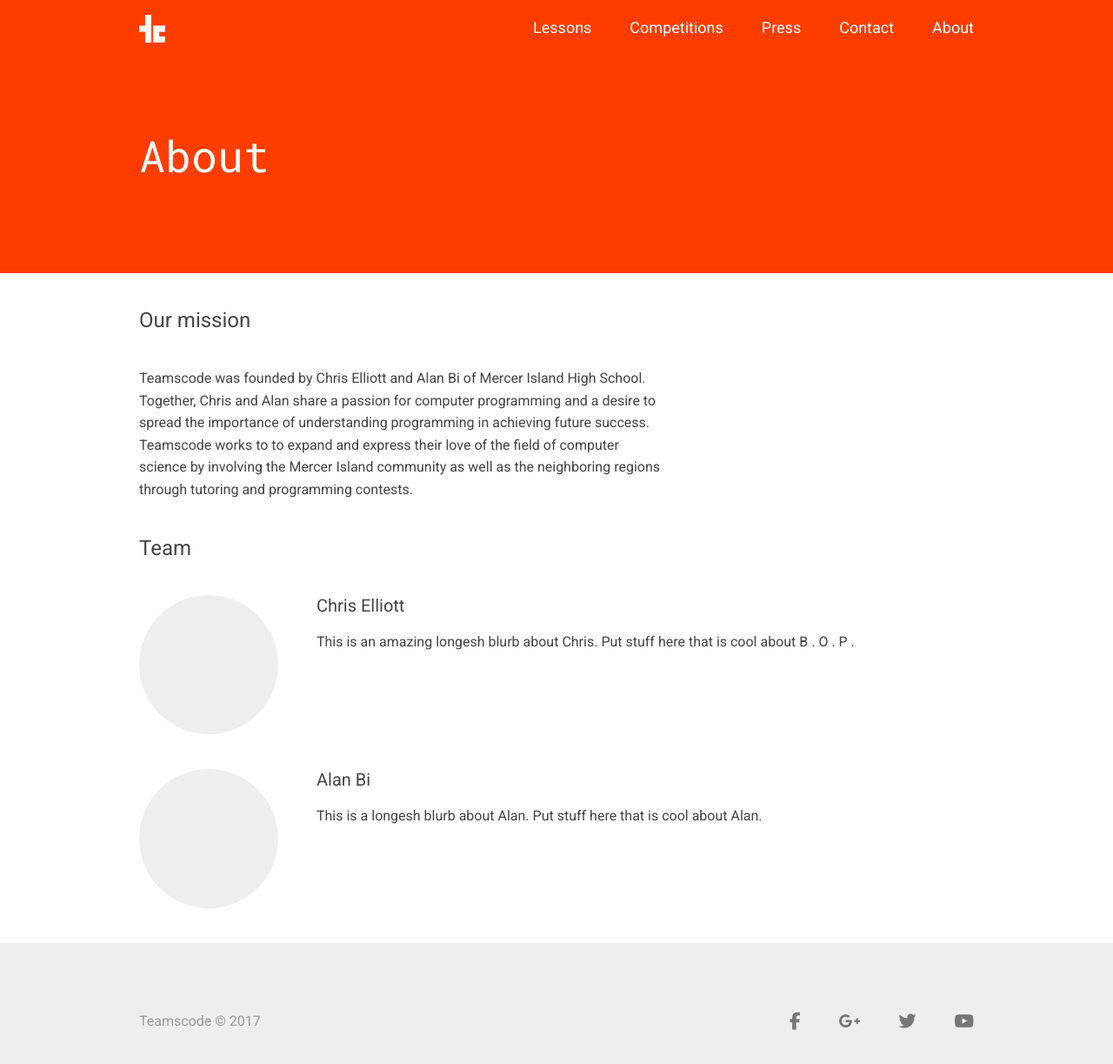
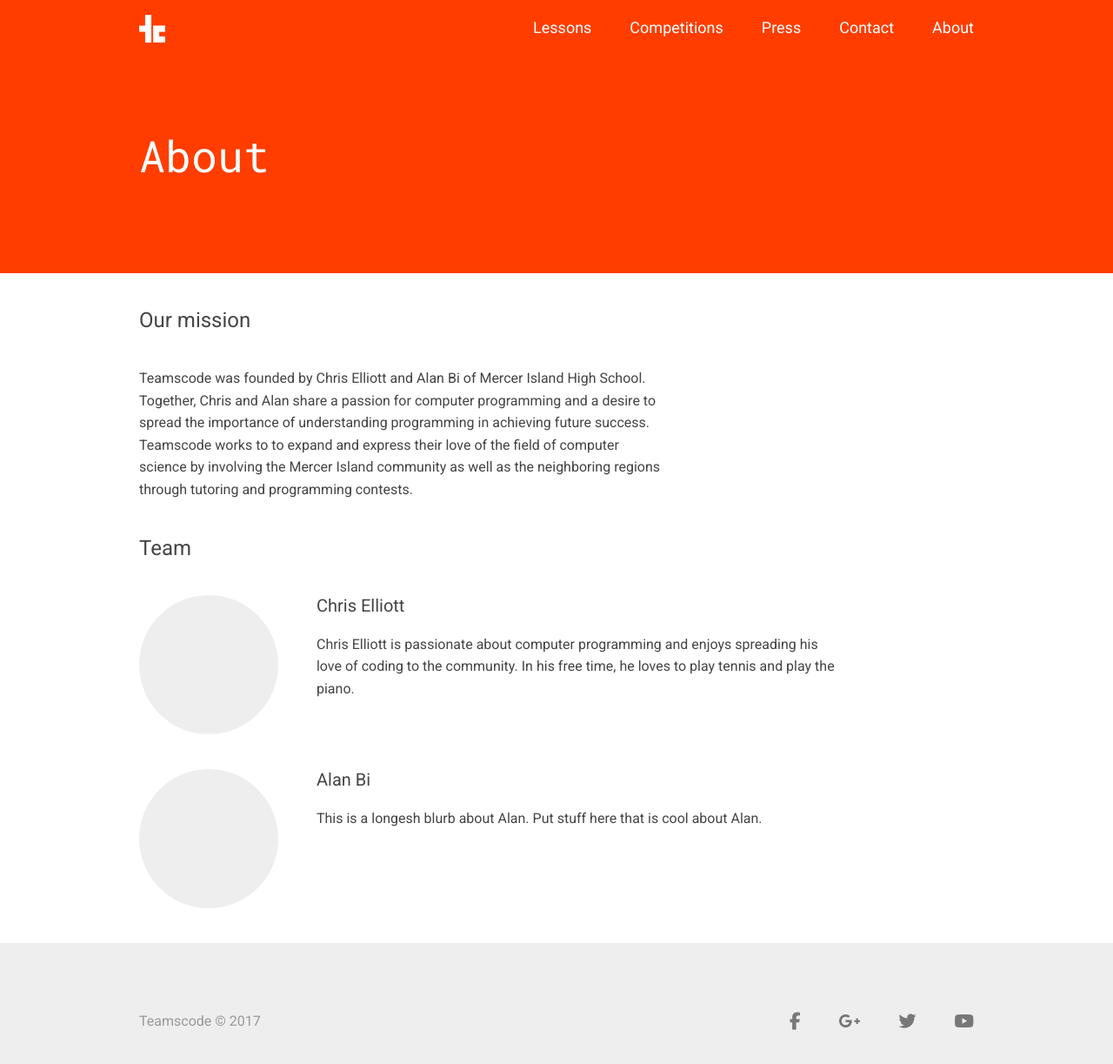
Before and after one commit to teamscode/teamscode.github.io, a Jekyll site: the page built from about.html, in a window 1280 px wide. Shown: the whole page at 87% size. Built offline with Jekyll 4.4.1, drawn with Linux system fonts in a browser that asks for light colours; nearby versions of some CDN libraries.

Commit message:
added some new image stuff so it scales correctly, as well as about page changes

```diff
--- a/_data/upcoming_competitions.yml
+++ b/_data/upcoming_competitions.yml
@@ -0,0 +1,5 @@
+- title: Fall 2017 MIHS Programming Competition
+  img:
+  date: October 21st
+  location: Mercer Island High School
+  link: /contest/fall-2017-mihs-coding-competition/
--- a/_sass/pages/_about.scss
+++ b/_sass/pages/_about.scss
@@ -27,10 +27,6 @@
         font-size: 20px;
         margin-bottom: 20px;
       }
-
-      .about-team-info-body {
-
-      }
     }
   }
 }
--- a/about.html
+++ b/about.html
@@ -22,8 +22,12 @@ header: About
       <div class="about-team-info-header">
         Chris Elliott
       </div>
-      <div class="about-team-info-body">
-        This is an amazing longesh blurb about Chris.  Put stuff here that is cool about B . O . P .
+      <div class="p">
+        Chris Elliott is passionate about
+        computer programming and enjoys spreading
+        his love of coding to the community.
+        In his free time, he loves to play
+        tennis and play the piano.
       </div>
     </div>
   </div>
@@ -35,7 +39,7 @@ header: About
       <div class="about-team-info-header">
         Alan Bi
       </div>
-      <div class="about-team-info-body">
+      <div class="p">
         This is a longesh blurb about Alan.  Put stuff here that is cool about Alan.
       </div>
     </div>
--- a/competitions.html
+++ b/competitions.html
@@ -19,7 +19,6 @@ header: Competitions
       title=competition.title
       date=competition.date
       location=competition.location
-      size=competition.size
       link=competition.link %}
   {% endfor %}
 </div>
--- a/index.html
+++ b/index.html
@@ -47,7 +47,7 @@ layout: default
               title=competition.title
               date=competition.date
               location=competition.location
-              size=competition.size
+              size=''
               link=competition.link %}
           {% endfor %}
         </div>
```
Also changed, not shown: _includes/competition_item.html (+5 -3 lines), 1 other file.
